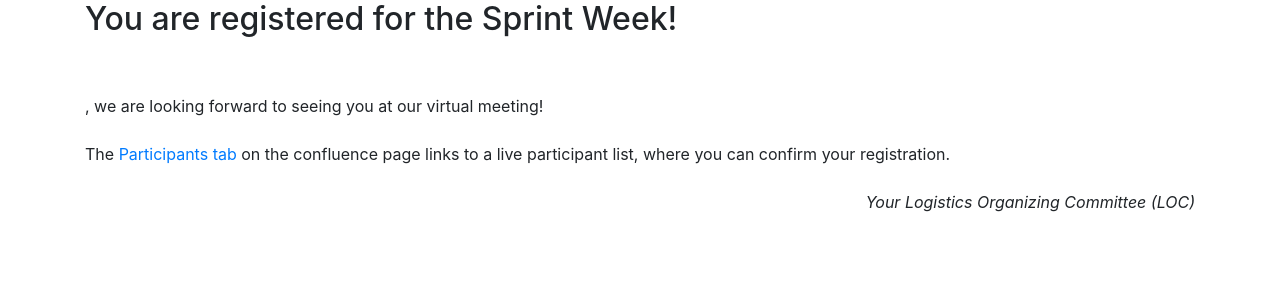
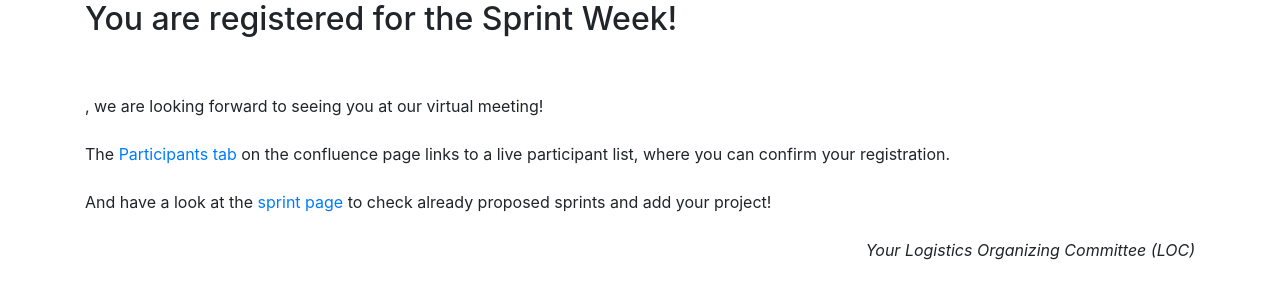
Before and after one commit to LSSTDESC/meeting-registration-form, a Flask app: template templates/success.html in a window 1280 px wide. Shown: the top 300 px of the page. Run offline with Flask 2, Linux system fonts and the light colour scheme; the template is opened without the code that fills it, so the values that code supplies are empty; some libraries are stand-ins or nearby versions.

Commit message:
Adds link to sprint page

```diff
--- a/templates/success.html
+++ b/templates/success.html
@@ -21,6 +21,11 @@
     registration.
     <br>
     <br>
+    And have a look at the <a href="https://confluence.slac.stanford.edu/display/LSSTDESC/DESC+2020+Virtual+Sprint+Week%3A+Sprints" target="_blank">sprint page</a> to check already proposed sprints and add
+    your project!
+    <br>
+
+    <br>
     <div align="right">
       <i>Your Logistics Organizing Committee (LOC)</i>
     </div>
```
